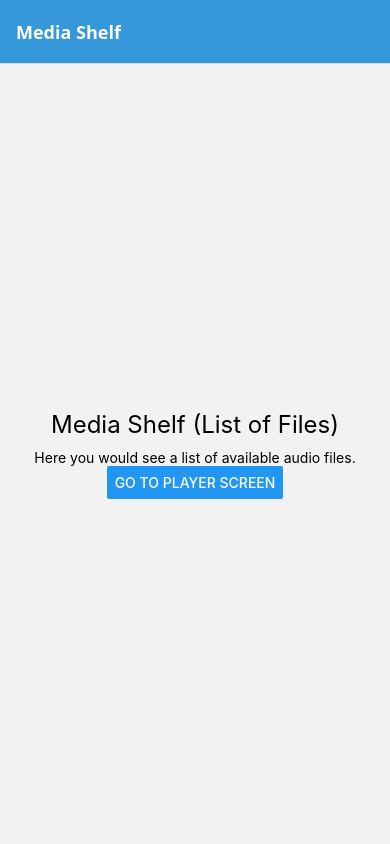
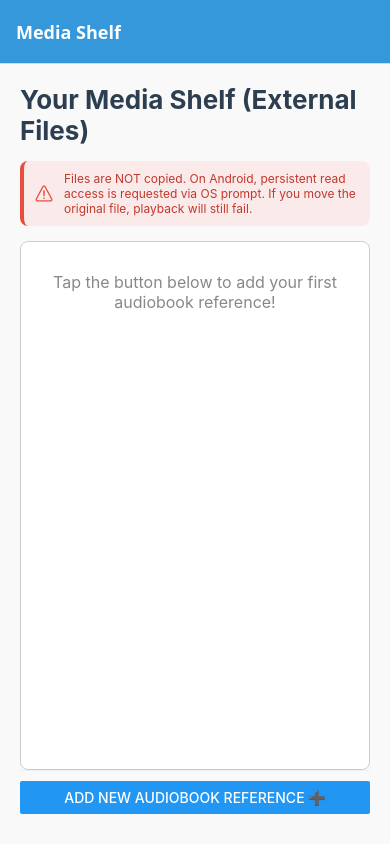
Before and after one commit to Arison7/audioShelft, a React Native app: screen /Shelf in a window 390 px wide. Built offline with nearby package versions, Linux system fonts and the light colour scheme.

Commit message:
feat: persistant storage

```diff
--- a/app.json
+++ b/app.json
@@ -2,29 +2,37 @@
   "expo": {
     "name": "audioShelf",
     "slug": "audioShelf",
+    "scheme": "audioShelf",
     "version": "1.0.0",
     "orientation": "portrait",
-    "icon": "./assets/icon.png",
+    "icon": "./assets/images/icon.png",
     "userInterfaceStyle": "light",
     "newArchEnabled": true,
     "splash": {
-      "image": "./assets/splash-icon.png",
+      "image": "./assets/images/splash-icon.png",
       "resizeMode": "contain",
       "backgroundColor": "#ffffff"
     },
     "ios": {
-      "supportsTablet": true
+      "supportsTablet": true,
+      "bundleIdentifier": "com.anonymous.audioShelf"
     },
     "android": {
       "adaptiveIcon": {
-        "foregroundImage": "./assets/adaptive-icon.png",
+        "foregroundImage": "./assets/images/adaptive-icon.png",
         "backgroundColor": "#ffffff"
       },
       "edgeToEdgeEnabled": true,
-      "predictiveBackGestureEnabled": false
+      "predictiveBackGestureEnabled": false,
+      "package": "com.anonymous.audioShelf"
     },
     "web": {
-      "favicon": "./assets/favicon.png"
+      "favicon": "./assets/images/favicon.png"
+    },
+    "extra": {
+      "eas": {
+        "projectId": "f74cddcb-0cb4-4899-91cd-343adc5ab9df"
+      }
     }
   }
 }
--- a/src/compoments/AudioPlayer.tsx
+++ b/src/compoments/AudioPlayer.tsx
@@ -2,16 +2,23 @@ import React, { useState, useEffect } from 'react';
 import { View, Button, StyleSheet, Text, Alert } from 'react-native';
 import * as DocumentPicker from 'expo-document-picker';
 import { Audio } from 'expo-av';
+import { getContentUriAsync } from 'expo-file-system/legacy'
+import FileSystem from 'expo-file-system';
 
 type PlaybackStatus = 'loading' | 'playing' | 'paused' | 'stopped';
 
-const AudioPlayer: React.FC = () => {
+interface Iprops {
+  fileName: string,
+  filePath: string
+}
+
+const AudioPlayer: React.FC<Iprops> = ({ fileName, filePath }) => {
   const [sound, setSound] = useState<Audio.Sound | null>(null);
   const [status, setStatus] = useState<PlaybackStatus>('stopped');
-  const [fileName, setFileName] = useState<string>('No file selected');
 
   // --- 1. Sound Object Management & Cleanup ---
   useEffect(() => {
+    loadAudio(filePath);
     // Crucial: Cleanup when component unmounts
     return () => {
       if (sound) {
@@ -19,43 +26,16 @@ const AudioPlayer: React.FC = () => {
         sound.unloadAsync();
       }
     };
-  }, [sound]); // Dependency on 'sound' ensures cleanup runs if 'sound' object changes
 
-  // --- 2. File Selection Logic ---
-  const selectFile = async () => {
-    try {
-      // Unload any currently loaded sound before selecting a new one
-      if (sound) {
-        await sound.unloadAsync();
-        setSound(null);
-        setStatus('stopped');
-      }
-
-      const result = await DocumentPicker.getDocumentAsync({
-        type: 'audio/*', // Filter for audio files
-        copyToCacheDirectory: true, // Recommended for playback
-      });
-
-      if (result.canceled === false) {
-        // The URI is the path to the file in Expo's temporary cache
-        const fileUri = result.assets[0].uri;
-        const name = result.assets[0].name;
-
-        setFileName(name);
-        await loadAudio(fileUri);
-
-      } else {
-        // User cancelled the file picker
-        console.log('File selection cancelled.');
-      }
-    } catch (error) {
-      console.error('Error picking document:', error);
-      Alert.alert('Error', 'Failed to open file picker or load audio.');
-    }
-  };
+  }, [filePath]); // Dependency on 'sound' ensures cleanup runs if 'sound' object changes
 
   // --- 3. Audio Loading Logic ---
   const loadAudio = async (uri: string) => {
+    if (sound) {
+      await sound.unloadAsync();
+      setSound(null);
+      setStatus('stopped');
+    }
     try {
       setStatus('loading');
 
@@ -124,10 +104,6 @@ const AudioPlayer: React.FC = () => {
 
       <View style={styles.buttonGroup}>
         <Button
-          title="Select Audio File 🎵"
-          onPress={selectFile}
-        />
-        <Button
           title={buttonTitle}
           onPress={togglePlayback}
           disabled={!sound || status === 'loading'}
--- a/src/screens/PlayerScreen.tsx
+++ b/src/screens/PlayerScreen.tsx
@@ -18,7 +18,7 @@ const PlayerScreen: React.FC<PlayerProps> = ({ route }) => {
       {/* This is where your functional audio player component would go,
         using the filePath prop for playback.
       */}
-      <AudioPlayer />
+      <AudioPlayer fileName={fileName} filePath={filePath} />
 
     </View>
   );
--- a/src/screens/ShelfScreen.tsx
+++ b/src/screens/ShelfScreen.tsx
@@ -1,34 +1,208 @@
-import React from 'react';
-import { View, Text, StyleSheet, Button } from 'react-native';
+import React, { useState, useEffect, useCallback } from 'react';
+import { View, Text, StyleSheet, Button, ScrollView, TouchableOpacity, ActivityIndicator, Alert, Platform } from 'react-native';
 import { NativeStackScreenProps } from '@react-navigation/native-stack';
+import AsyncStorage from '@react-native-async-storage/async-storage';
+import { Ionicons } from '@expo/vector-icons';
+import { pick } from '@react-native-documents/picker'
 import { RootStackParamList } from '../navigation/types';
 
 type ShelfProps = NativeStackScreenProps<RootStackParamList, 'Shelf'>;
 
+// --- ID Generation Replacement ---
+// Combines current timestamp with a small random number to prevent collisions
+const generateUniqueId = (): string => {
+  return `${Date.now()}-${Math.floor(Math.random() * 9999)}`;
+};
+
+const ASYNC_STORAGE_KEY = '@MediaShelf:list';
+
+// Audio File Metadata Structure
+export interface MediaItem {
+  id: string;
+  name: string;
+  // This stores the external URI (now persistently accessible on Android)
+  permanentUri: string;
+  timestamp: number;
+}
+
 const ShelfScreen: React.FC<ShelfProps> = ({ navigation }) => {
-  // Example of navigating to PlayerScreen with parameters
-  const playExample = () => {
+  const [mediaList, setMediaList] = useState<MediaItem[]>([]);
+  const [loading, setLoading] = useState(true);
+  const [isPicking, setIsPicking] = useState(false);
+
+  // --- 1. Load Data from AsyncStorage ---
+  const loadShelf = useCallback(async () => {
+    try {
+      const storedList = await AsyncStorage.getItem(ASYNC_STORAGE_KEY);
+      if (storedList) {
+        const items: MediaItem[] = JSON.parse(storedList);
+        items.sort((a, b) => b.timestamp - a.timestamp);
+        setMediaList(items);
+      }
+    } catch (e) {
+      console.error("Failed to load shelf from AsyncStorage:", e);
+      Alert.alert("Error", "Failed to load media shelf from local storage.");
+    } finally {
+      setLoading(false);
+    }
+  }, []);
+
+  // --- 2. Save Data to AsyncStorage ---
+  const saveShelf = useCallback(async (items: MediaItem[]) => {
+    try {
+      await AsyncStorage.setItem(ASYNC_STORAGE_KEY, JSON.stringify(items));
+    } catch (e) {
+      console.error("Failed to save shelf to AsyncStorage:", e);
+    }
+  }, []);
+
+  useEffect(() => {
+    loadShelf();
+  }, [loadShelf]);
+
+  // --- 3. File Selection and Persistence Logic (SAF Implementation) ---
+  const handleAddFile = async () => {
+    setIsPicking(true);
+    try {
+
+      const [result] = await pick({
+        mode: 'open',
+        type: 'audio/*',
+        requestLongTermAccess: true
+      })
+      if (result.error === null && result.name) {
+        let externalUri = result.uri;
+        const fileName = result.name;
+
+        const newItem: MediaItem = {
+          id: generateUniqueId(),
+          name: fileName,
+          permanentUri: externalUri, // Store the (now persistently accessible) URI
+          timestamp: Date.now(),
+        };
+
+        const updatedList = [newItem, ...mediaList];
+        setMediaList(updatedList);
+        await saveShelf(updatedList); // Persist to local storage
+
+      }
+
+
+    } catch (error) {
+      console.error('Error adding file to shelf:', error);
+      Alert.alert("Error", "Could not process the file selection.");
+    } finally {
+      setIsPicking(false);
+    }
+  };
+
+  // --- 4. Deletion Logic (Only removes the reference) ---
+  const handleDeleteItem = async (itemToDelete: MediaItem) => {
+    // 🚨 NOTE: We do not revoke the persistent permission here.
+    // The user must manage the file itself, and the app simply stops tracking it.
+
+    // 1. Remove the record from the state and AsyncStorage
+    const updatedList = mediaList.filter(item => item.id !== itemToDelete.id);
+    setMediaList(updatedList);
+    await saveShelf(updatedList);
+
+    Alert.alert("Removed", `Reference to ${itemToDelete.name} has been removed from the shelf.`);
+  };
+
+  // --- 5. Navigation Logic ---
+  const handlePlayItem = (item: MediaItem) => {
     navigation.navigate('Player', {
-      filePath: '/user/downloads/song.mp3',
-      fileName: 'My Favorite Song'
+      filePath: item.permanentUri,
+      fileName: item.name
     });
   };
 
+  if (loading || isPicking) {
+    return (
+      <View style={styles.loadingContainer}>
+        <ActivityIndicator size="large" color="#3498db" />
+        <Text style={{ marginTop: 10 }}>{isPicking ? 'Adding reference & securing access...' : 'Loading Shelf...'}</Text>
+      </View>
+    );
+  }
+
   return (
     <View style={styles.container}>
-      <Text style={styles.title}>Media Shelf (List of Files)</Text>
-      <Text>Here you would see a list of available audio files.</Text>
-      <Button
-        title="Go to Player Screen"
-        onPress={playExample}
-      />
+      <Text style={styles.header}>Your Media Shelf (External Files)</Text>
+
+      {/* Warning regarding the non-persistent nature of external URIs */}
+      <View style={styles.warningBox}>
+        <Ionicons name="warning-outline" size={20} color="#e74c3c" />
+        <Text style={styles.warningText}>
+          Files are NOT copied. On Android, persistent read access is requested via OS prompt. If you move the original file, playback will still fail.
+        </Text>
+      </View>
+
+      <ScrollView style={styles.listContainer}>
+        {mediaList.length === 0 ? (
+          <Text style={styles.emptyText}>Tap the button below to add your first audiobook reference!</Text>
+        ) : (
+          mediaList.map((item) => (
+            <View key={item.id} style={styles.mediaItem}>
+              <View style={styles.mediaDetails}>
+                <Text style={styles.mediaName} numberOfLines={1}>{item.name}</Text>
+                <Text style={styles.mediaDate}>{new Date(item.timestamp).toLocaleDateString()}</Text>
+              </View>
+              <Button title="Play" onPress={() => handlePlayItem(item)} />
+              <TouchableOpacity onPress={() => handleDeleteItem(item)} style={styles.deleteButton}>
+                <Text style={{ color: '#e74c3c', fontSize: 14 }}>&times; Remove</Text>
+              </TouchableOpacity>
+            </View>
+          ))
+        )}
+      </ScrollView>
+
+      <View style={styles.addButtonContainer}>
+        <Button
+          title="Add New Audiobook Reference ➕"
+          onPress={handleAddFile}
+          disabled={isPicking}
+        />
+      </View>
     </View>
   );
 };
 
 const styles = StyleSheet.create({
-  container: { flex: 1, justifyContent: 'center', alignItems: 'center', padding: 20 },
-  title: { fontSize: 24, marginBottom: 10 },
+  container: { flex: 1, padding: 20, backgroundColor: '#f9f9f9' },
+  loadingContainer: { flex: 1, justifyContent: 'center', alignItems: 'center' },
+  header: { fontSize: 26, fontWeight: 'bold', marginBottom: 15, color: '#2c3e50' },
+  listContainer: { flex: 1, width: '100%', borderWidth: 1, borderColor: '#ccc', borderRadius: 8, padding: 10, backgroundColor: '#fff' },
+  mediaItem: {
+    flexDirection: 'row',
+    alignItems: 'center',
+    justifyContent: 'space-between',
+    padding: 15,
+    borderBottomWidth: 1,
+    borderBottomColor: '#eee'
+  },
+  mediaDetails: { flex: 1, marginRight: 10 },
+  mediaName: { fontSize: 16, fontWeight: '600' },
+  mediaDate: { fontSize: 12, color: '#999' },
+  deleteButton: { marginLeft: 10, padding: 5, borderRadius: 5, borderWidth: 1, borderColor: '#e74c3c' },
+  emptyText: { textAlign: 'center', padding: 20, fontSize: 16, color: '#888' },
+  addButtonContainer: { paddingVertical: 10, borderTopWidth: 1, borderTopColor: '#eee' },
+  warningBox: {
+    flexDirection: 'row',
+    alignItems: 'center',
+    backgroundColor: '#fbeaea',
+    padding: 10,
+    borderRadius: 8,
+    marginBottom: 15,
+    borderLeftWidth: 4,
+    borderLeftColor: '#e74c3c',
+  },
+  warningText: {
+    marginLeft: 10,
+    fontSize: 12,
+    color: '#c0392b',
+    flex: 1,
+  }
 });
 
 export default ShelfScreen;
```
Also changed, not shown: eas.json (added, +21 -0 lines), package.json (+7 -2 lines), 1 other file (tests, documents, lock files or other folders).
